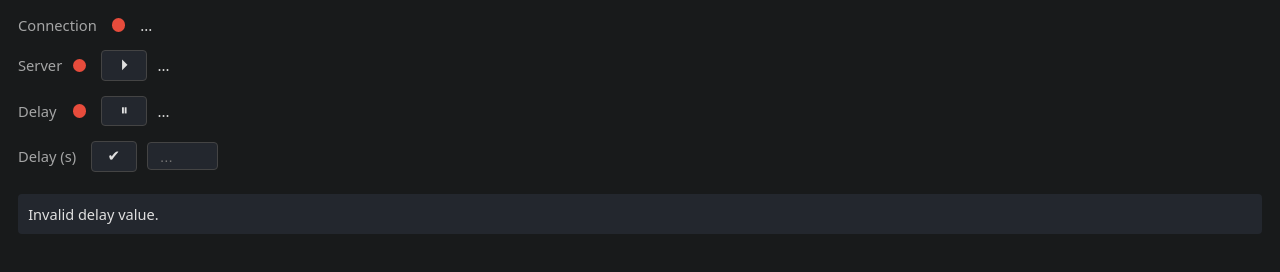
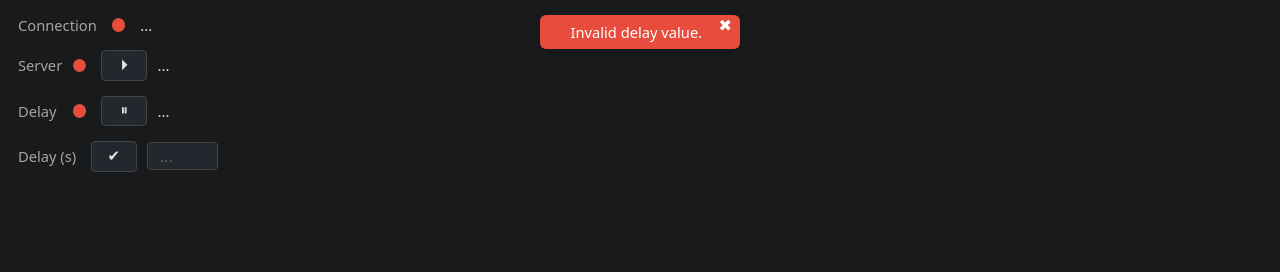
Before and after one commit to SunFIow/DelayRelay, a website: page src/api/relay-ui.html in a window 1280 px wide. Both pictures are taken after a click on the button "Set Delay". Drawn offline with Linux system fonts and the light colour scheme; no server answers.

Commit message:
feat: enhance error handling UI; improve error message display and styling, and add close button functionality

```diff
--- a/src/api/relay-ui.html
+++ b/src/api/relay-ui.html
@@ -28,15 +28,15 @@
 				font-family: system-ui, sans-serif;
 				margin: 0;
 				padding: 0;
-				min-width: 220px;
-				min-height: 180px;
 				font-size: 15px;
+				overflow-x: hidden;
 			}
 			.container {
 				padding: 1em 1.2em 0.5em 1.2em;
 				display: flex;
 				flex-direction: column;
 				gap: 1em;
+				position: relative;
 			}
 			.status-row {
 				display: flex;
@@ -107,21 +107,59 @@
 				outline: none;
 			}
 			.error {
-				background: #23272e;
-				color: #e0e0e0;
-				border-radius: 4px;
-				padding: 0.7em;
-				margin-top: 0.5em;
-				font-size: 0.97em;
-				min-height: 1.2em;
-				word-break: break-all;
+				position: absolute;
+				left: 16px;
+				right: 16px;
+				margin: 0 auto;
+				top: 1em;
+				background: #e74c3c;
+				color: #fff;
+				padding: 0.5em 1.5em 0.5em 1em;
+				border-radius: 6px;
+				font-size: 0.98em;
+				min-width: 80px;
+				max-width: 200px;
+				box-sizing: border-box;
+				text-align: center;
+				box-shadow: 0 2px 8px rgba(0, 0, 0, 0.18);
+				opacity: 0;
+				pointer-events: none;
+				transition: opacity 0.2s;
+				z-index: 100;
+				display: none;
 			}
-			.spacer {
-				flex: 1;
+			.error.visible {
+				display: block;
+				opacity: 1;
+				pointer-events: auto;
+			}
+			#error-msg {
+				user-select: all;
+				cursor: help;
+			}
+			.error .close-x {
+				position: absolute;
+				top: 0.1em;
+				right: 0.5em;
+				font-size: 1.1em;
+				color: #fff;
+				cursor: pointer;
+				transition: opacity 0.15s;
+				background: none;
+				border: none;
+				padding: 0;
+				z-index: 101;
+			}
+			.error .close-x:hover {
+				color: #000000;
 			}
 		</style>
 	</head>
 	<body>
+		<div class="error" id="error">
+			<button class="close-x" id="error-x" title="Close">&#x2716;</button>
+			<div id="error-msg"></div>
+		</div>
 		<div class="container">
 			<div class="status-row">
 				<span class="label">Connection</span>
@@ -152,7 +190,6 @@
 				</button>
 				<input id="delay-ms" type="number" min="1" step="1" placeholder="..." />
 			</div>
-			<div class="error" id="error"></div>
 		</div>
 		<script>
 			function fetchStatus() {
@@ -191,9 +228,7 @@
 				if (document.activeElement !== delayInput) {
 					delayInput.value = Math.round((data.STREAM_DELAY_MS || 0) / 1000);
 				}
-				console.log('Setting delay input value:', delayInput.value);
 				delayInput.disabled = data.STATE != 'REALTIME';
-				console.log('Setting delay input value:', data.STATE, data.STATE != 'REALTIME', delayInput.disabled);
 				document.getElementById('set-delay').disabled = delayInput.disabled;
 				// Connection (dummy for now)
 				const connDot = document.getElementById('conn-dot');
@@ -203,8 +238,20 @@
 				connStatus.textContent = 'OK';
 			}
 			function showError(msg) {
-				document.getElementById('error').textContent = msg;
+				const errorDiv = document.getElementById('error');
+				const errorMsg = document.getElementById('error-msg');
+				errorMsg.textContent = msg;
+				if (msg) {
+					errorDiv.classList.add('visible');
+				} else {
+					errorDiv.classList.remove('visible');
+					errorMsg.textContent = '';
+				}
 			}
+			// Dismiss error on X
+			const errorX = document.getElementById('error-x');
+			if (errorX) errorX.onclick = () => showError('');
+
 			function updateAll() {
 				fetchStatus().then(data => setStatusUI(data));
 			}
```
